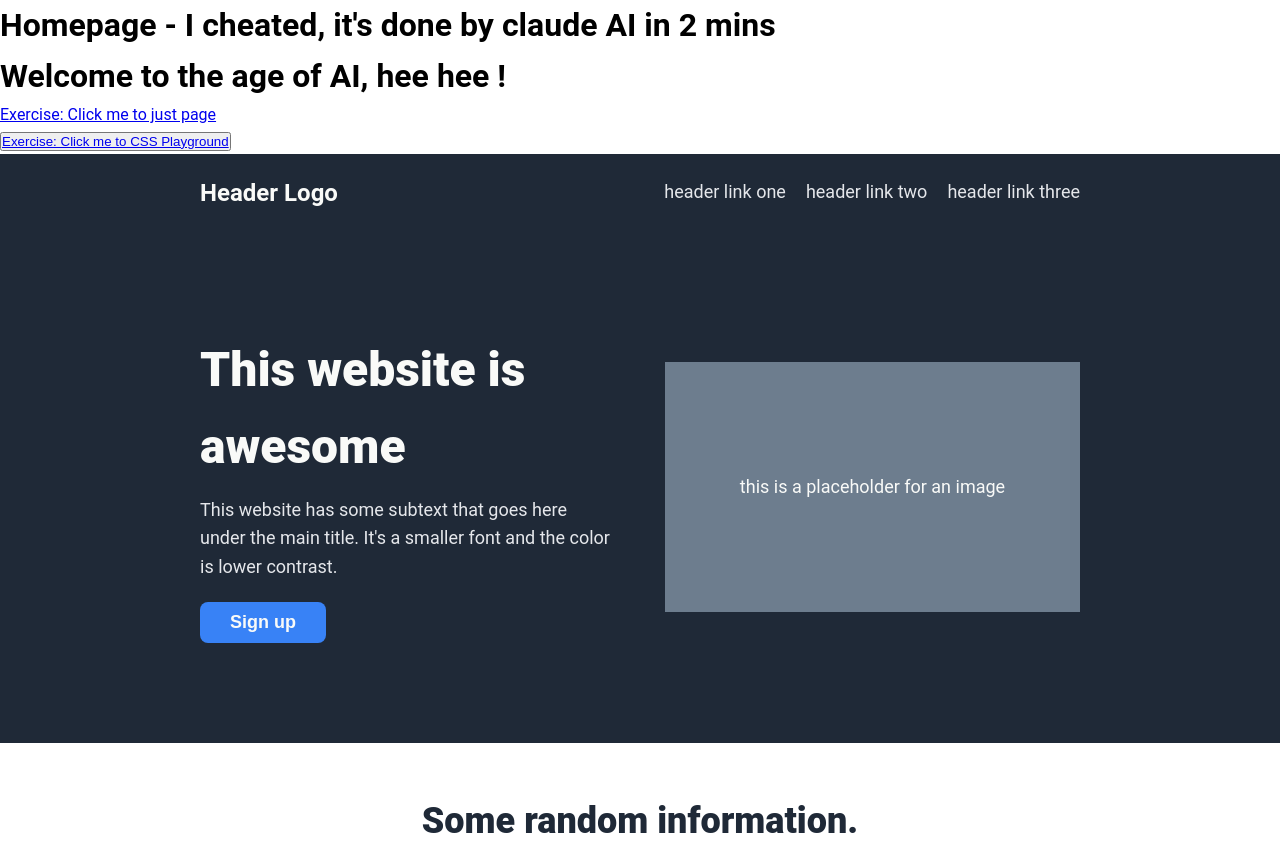
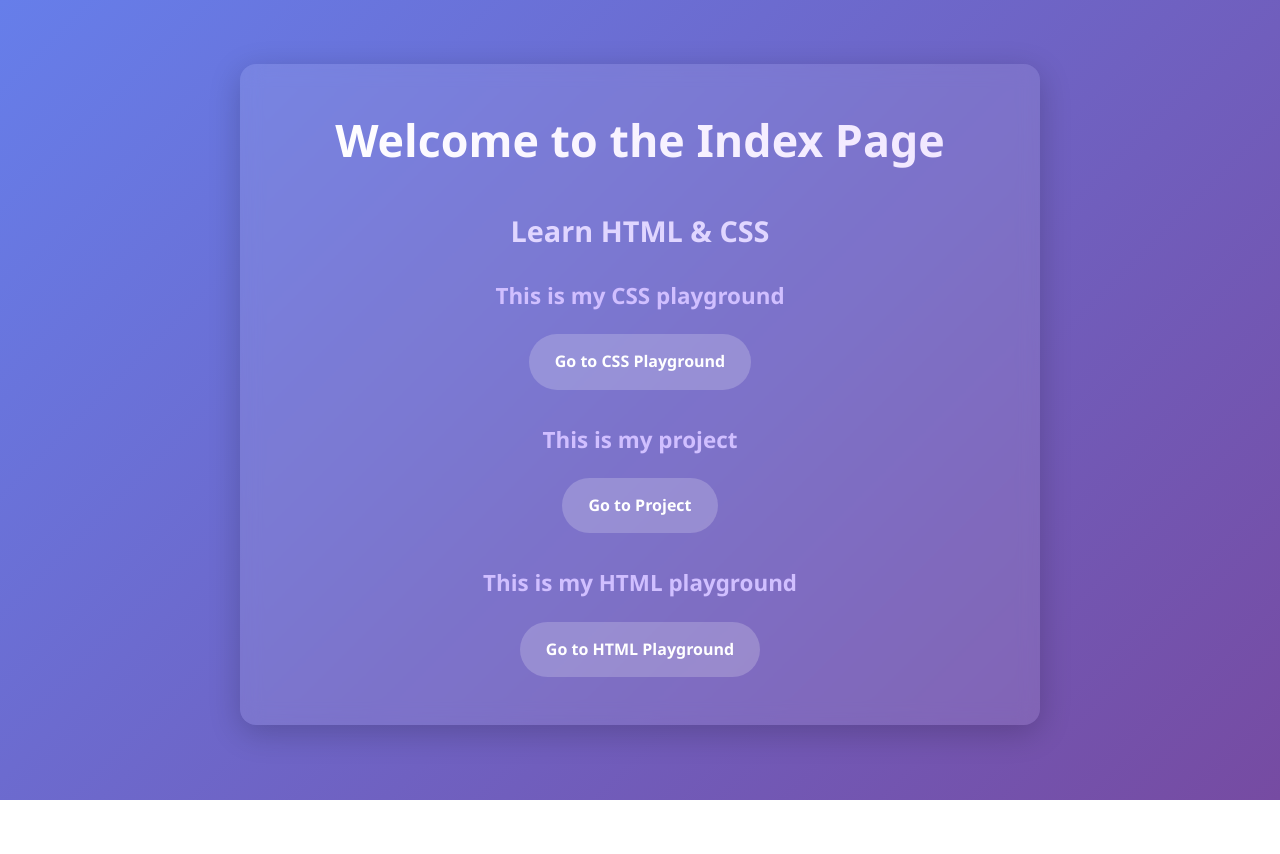
Before and after one commit to johnsonchang-4ever-junior-dev/css-foundation-project, a plain HTML site: page index.html in a window 1280 px wide. Shown: the top 854 px of the page. After the commit the page ends 800 px from the top, so only its background shows below. Drawn offline with Linux system fonts and the light colour scheme.

Commit message:
create a index page and index.css page

```diff
--- a/index.html
+++ b/index.html
@@ -1,97 +1,25 @@
-
 <!DOCTYPE html>
-<!-- Every HTML page starts with a doctype declaration. Tells the browser what version of HTML it should use -->
 <html lang="en">
-    <!-- This allows assistive technologies, for example screen readers, to adapt according to the language -->
-
 <head>
     <meta charset="UTF-8">
-        <!-- This meta element specifies the character encoding. UTF-8 is the most common character encoder -->
+    <meta name="viewport" content="width=device-width, initial-scale=1.0">
+    <title>Index Page</title>
+    <link rel="stylesheet" href="./styles/index.css">
+</head>
+<body>
+    <div class="container">
+        <h1 id="page-title">Welcome to the Index Page</h1>
 
-        <meta name="viewport" content="width=device-width, initial-scale=1.0">
-        <!-- Gives instructions to the browser to set the width of the page to follow the screen-width of the device. Initial zoom level when the page is first loaded by the browser is 1.0. Important for responsive web design-->
-        <title>css-foundation-project</title>
-        <!-- Without a <title> element, the webpage’s title would default to its file name. In -->
-        <link rel="stylesheet" href="./styles/style.css">
-    </head>
-        <!-- The head elements contains meta-information, and stuff required for our webpages to render correctly in the browser. Inside the head, we should not use any elements that displays content on the webpage.  -->
-    <body>
-        <!-- body element should always go below the head element as a complete HTML boilerplate(structure)-->
-        <!-- The body element contains all the content that will be displayed on the webpage, such as text, images, links, videos, etc. -->
-        <h1>Homepage - I cheated, it's done by claude AI in 2 mins</h1>
-        <h1>Welcome to the age of AI, hee hee !</h1>
-        <p><a href="./pages/page.html" target = "_self" rel = "noreferrer">Exercise: Click me to just page</a></p>
-        <button><a href="./pages/css-playground.html" target = "_self" rel = "noreferrer">Exercise: Click me to CSS Playground</a></button>
+        <h2 class="section-title">Learn HTML & CSS</h2>
 
+        <h3 class="link-title">This is my CSS playground</h3>
+        <a href="./pages/css-playground.html" target="_blank" rel="noreferrer" class="nav-link">Go to CSS Playground</a>
 
-        <!-- Header -->
-    <header>
-        <div class="logo">Header Logo</div>
-        <nav>
-            <a href="#">header link one</a>
-            <a href="#">header link two</a>
-            <a href="#">header link three</a>
-        </nav>
-    </header>
+        <h3 class="link-title">This is my project</h3>
+        <a href="./pages/project.html" target="_blank" rel="noreferrer" class="nav-link">Go to Project</a>
 
-    <!-- Hero Section -->
-    <section class="hero">
-        <div class="hero-content">
-            <h1>This website is awesome</h1>
-            <p>This website has some subtext that goes here under the main title. It's a smaller font and the color is lower contrast.</p>
-            <button class="btn-primary">Sign up</button>
+        <h3 class="link-title">This is my HTML playground</h3>
+        <a href="./pages/page.html" target="_blank" rel="noreferrer" class="nav-link">Go to HTML Playground</a>
     </div>
-        <div class="hero-image">
-            this is a placeholder for an image
-        </div>
-    </section>
-
-    <!-- Information Section -->
-    <section class="information">
-        <h2>Some random information.</h2>
-        <div class="info-cards">
-            <div class="info-card">
-                <div class="info-card-image"></div>
-                <p>this is some subtext under an illustration or image</p>
-            </div>
-            <div class="info-card">
-                <div class="info-card-image"></div>
-                <p>this is some subtext under an illustration or image</p>
-            </div>
-            <div class="info-card">
-                <div class="info-card-image"></div>
-                <p>this is some subtext under an illustration or image</p>
-            </div>
-            <div class="info-card">
-                <div class="info-card-image"></div>
-                <p>this is some subtext under an illustration or image</p>
-            </div>
-        </div>
-    </section>
-
-    <!-- Quote Section -->
-    <section class="quote-section">
-        <blockquote>
-            This is an inspiring quote, or a testimonial from a customer. Maybe it's just filling up space, or maybe people will actually read it. Who knows? All I know is that it looks nice.
-        </blockquote>
-        <cite>-Thor, God of Thunder</cite>
-    </section>
-
-    <!-- Call to Action Section -->
-    <section class="cta-section">
-        <div class="cta-container">
-            <div class="cta-content">
-                <h3>Call to action! It's time!</h3>
-                <p>Sign up for our product by clicking that button right over there!</p>
-            </div>
-            <button class="btn-secondary">Sign up</button>
-        </div>
-    </section>
-
-    <!-- Footer -->
-    <footer>
-        Copyright © The Odin Project 2021
-    </footer>
-
 </body>
 </html>
--- /dev/null
+++ b/styles/index.css
@@ -0,0 +1,86 @@
+/* Reset and base styles */
+* {
+    margin: 0;
+    padding: 0;
+    box-sizing: border-box;
+}
+
+body {
+    font-family: 'Segoe UI', Tahoma, Geneva, Verdana, sans-serif;
+    background: linear-gradient(135deg, #667eea 0%, #764ba2 100%);
+    color: #fff;
+    min-height: 100vh;
+    display: flex;
+    flex-direction: column;
+    align-items: center;
+    padding: 2rem;
+    line-height: 1.6;
+}
+
+.container {
+    max-width: 800px;
+    width: 100%;
+    text-align: center;
+    background-color: rgba(255, 255, 255, 0.1);
+    padding: 2.5rem;
+    border-radius: 16px;
+    backdrop-filter: blur(10px);
+    box-shadow: 0 8px 32px rgba(0, 0, 0, 0.2);
+    margin-top: 2rem;
+}
+
+h1#page-title {
+    font-size: 2.8rem;
+    margin-bottom: 0.5rem;
+    background: linear-gradient(to right, #fff, #f0e6ff);
+    -webkit-background-clip: text;
+    -webkit-text-fill-color: transparent;
+    font-weight: 700;
+}
+
+h2.section-title {
+    font-size: 1.8rem;
+    margin: 2rem 0 1rem;
+    color: #e0d6ff;
+}
+
+h3.link-title {
+    font-size: 1.4rem;
+    margin: 1.5rem 0 0.8rem;
+    color: #d0bfff;
+}
+
+a.nav-link {
+    display: inline-block;
+    background-color: rgba(255, 255, 255, 0.2);
+    color: white;
+    text-decoration: none;
+    padding: 0.8rem 1.5rem;
+    margin: 0.5rem;
+    border-radius: 50px;
+    font-weight: 600;
+    transition: all 0.3s ease;
+    border: 2px solid transparent;
+}
+
+a.nav-link:hover {
+    background-color: rgba(255, 255, 255, 0.3);
+    transform: translateY(-3px);
+    box-shadow: 0 6px 20px rgba(0, 0, 0, 0.2);
+    border-color: #fff;
+}
+
+/* Responsive adjustments */
+@media (max-width: 600px) {
+    .container {
+        padding: 1.5rem;
+    }
+    h1#page-title {
+        font-size: 2.2rem;
+    }
+    a.nav-link {
+        display: block;
+        margin: 0.8rem auto;
+        max-width: 280px;
+    }
+}
```
Also changed, not shown: pages/page.html (+2 -1 lines), pages/project.html (added, +97 -0 lines), styles/styles_css_foundation/project.css (renamed from styles/style.css). Lines whose indentation alone changed are shown as unchanged.
